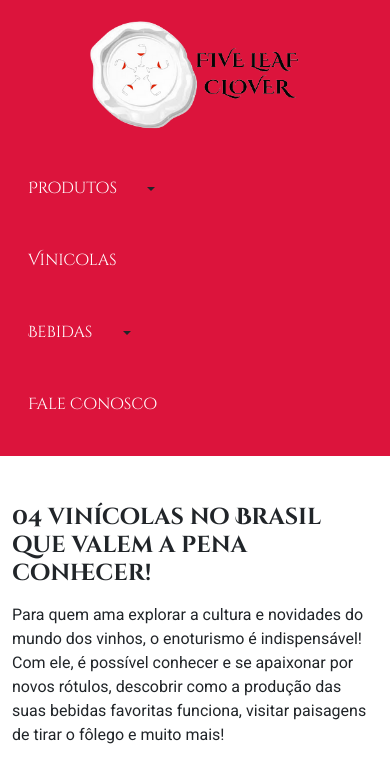
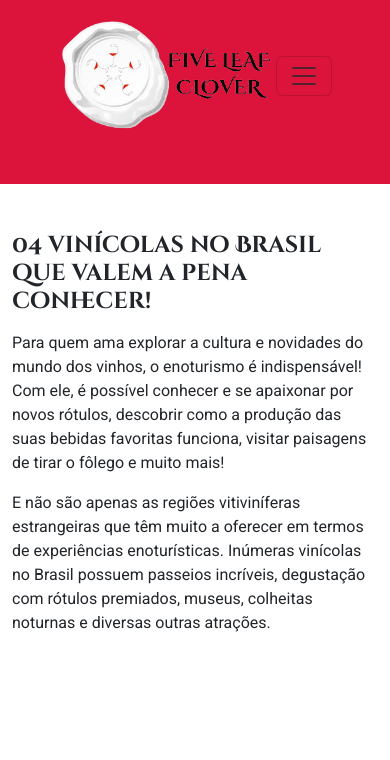
Before and after one commit to MatheusKay/five-leaf-clover, a plain HTML site: page vinicolas.html in a window 390 px wide. Shown: the top 760 px of the page. Drawn offline with nearby package versions, Linux system fonts and the light colour scheme.

Commit message:
Adição do menu hamburgue e correções.

```diff
--- a/vinicolas.html
+++ b/vinicolas.html
@@ -21,6 +21,11 @@
                     <a href="#cabecalho">
                         <img class="img-logo" src="imagens/BlackVinhos (2).png" alt="">
                     </a>
+                    <nav class="navbar navbar-expand-lg navbar-expand-md">
+                        <button class="navbar-toggler" type="button" data-bs-toggle="collapse" data-bs-target="#nav-hamburgue">
+                            <span class="navbar-toggler-icon"></span>
+                        </button>
+                    </nav>
                 </div>
                 <div class="col-md-7 p-2 m-auto">
                     <div class="row">
@@ -35,10 +40,11 @@
                     </div>
                 </div>
             </div>
-            <div class="row">
+            <div class="navbar navbar-expand-lg navbar-expand-md">
+                <div id="nav-hamburgue" class="collapse navbar-collapse row">
                     <div class="col-md-3">
                         <nav>
-                        <ul class="nav nav-pills pt-3">
+                            <ul class="nav navbar-nav nav-pills pt-3">
                                 <li class="nav-item">
                                     <a class="nav-link d-inline-block" href="index.html#mais-vendidos">Produtos</a>
                                     <button class="btn dropdown-toggle dropdown-toggle-split" data-bs-toggle="dropdown">
@@ -60,7 +66,7 @@
                     </div>
                     <div class="col-md-3">
                         <nav>
-                        <ul class="nav nav-pills pt-3">
+                            <ul class="nav navbar-nav nav-pills pt-3">
                                 <li class="nav-item">
                                     <a class="nav-link" href="vinicolas.html" target="_blank">Vinicolas</a>
                                 </li>
@@ -69,7 +75,7 @@
                     </div>
                     <div class="col-md-3">
                         <nav>
-                        <ul class="nav nav-pills pt-3">
+                            <ul class="nav navbar-nav nav-pills pt-3">
                                 <li class="nav-item">
                                     <a class="nav-link d-inline-block" href="index.html#vinhos-variados">Bebidas</a>
                                     <button class="btn dropdown-toggle dropdown-toggle-split" data-bs-toggle="dropdown">
@@ -88,12 +94,13 @@
                     </div>
                     <div class="col-md-3">
                         <nav>
-                        <ul class="nav nav-pills pt-3">
+                            <ul class="nav navbar-nav nav-pills pt-3">
                                 <li class="nav-item">
                                     <a class="nav-link" href="index.html#formularioMensagem">Fale Conosco</a>
                                 </li>
                             </ul>
                         </nav>
+                    </div>
                 </div>
             </div>
         </div>
```
Lines whose indentation alone changed are shown as unchanged.
